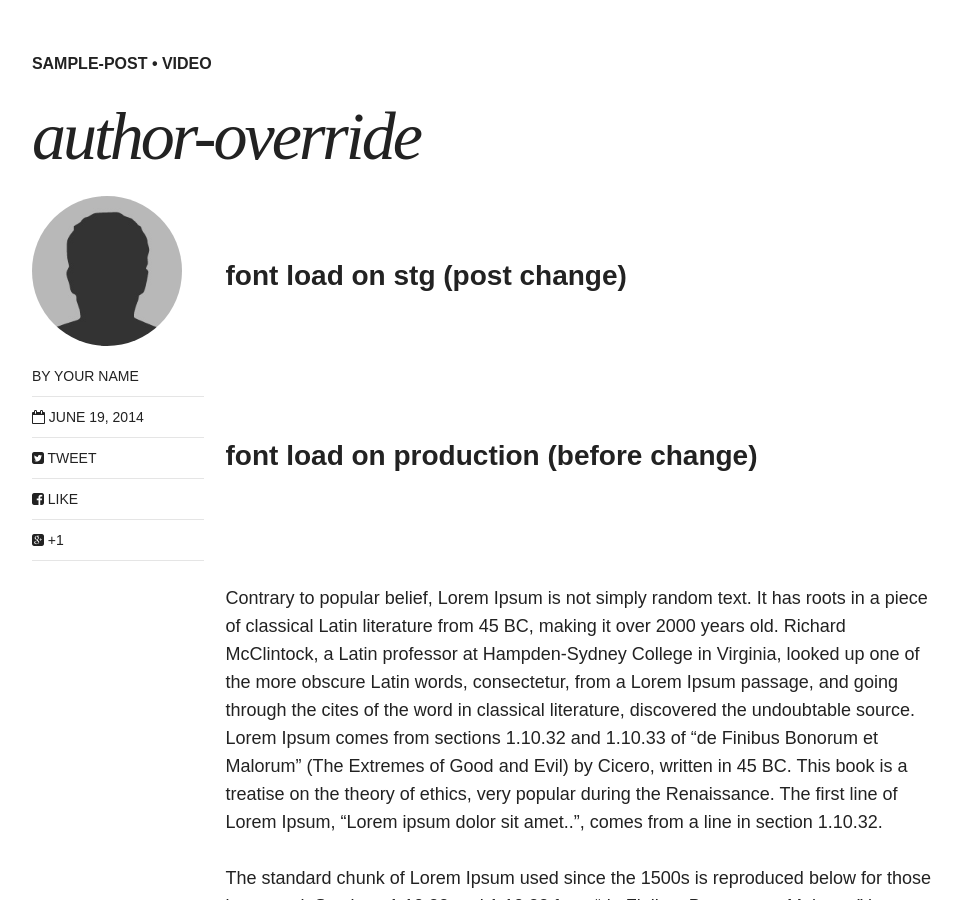
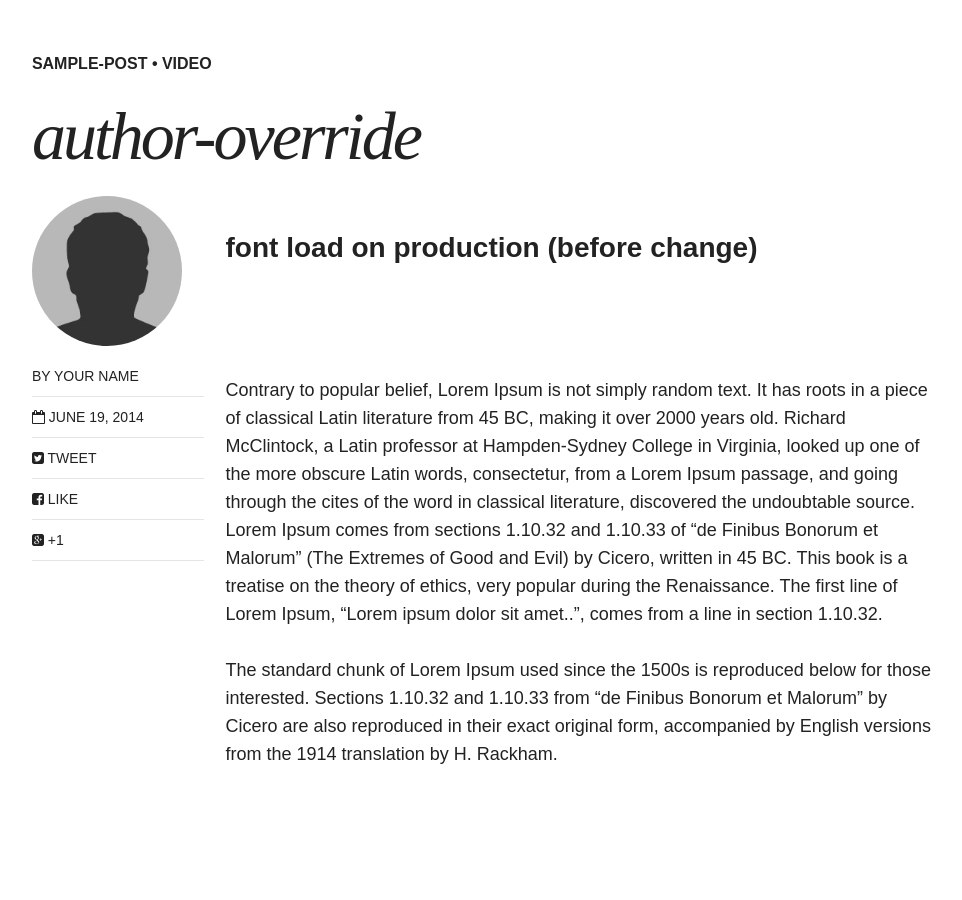
Before and after one commit to galdil/galdil.github.io, a Jekyll site: the page built from _posts/articles/2014-06-19-author-override.md, in a window 1280 px wide and 900 px high, scrolled down 399 px. Shown: the whole window, without its empty margins (154-1116 px from the left). Built offline with Jekyll 4.4.1, drawn with Linux system fonts in a browser that asks for light colours; nearby versions of some CDN libraries.

Commit message:
Update 2014-06-19-author-override.md

```diff
--- a/_posts/articles/2014-06-19-author-override.md
+++ b/_posts/articles/2014-06-19-author-override.md
@@ -7,11 +7,6 @@ tags: [sample-post, video]
 comments: true
 share: true
 ---
-<br>
-### font load on stg (post change)
-<br>
-<div class="apester-media" data-media-id="5af01fab041019568629c4f9" height="512"></div><script async src="https://storage.googleapis.com/apester-stg/sdk/core.min.js"></script>
-<br>
 ### font load on production (before change)
 <br>
 <div class="apester-media" data-media-id="5af024358fcced7b6059c549" height="512"></div><script async src="//static.apester.com/js/sdk/v2.0/apester-javascript-sdk.min.js"></script>
```
